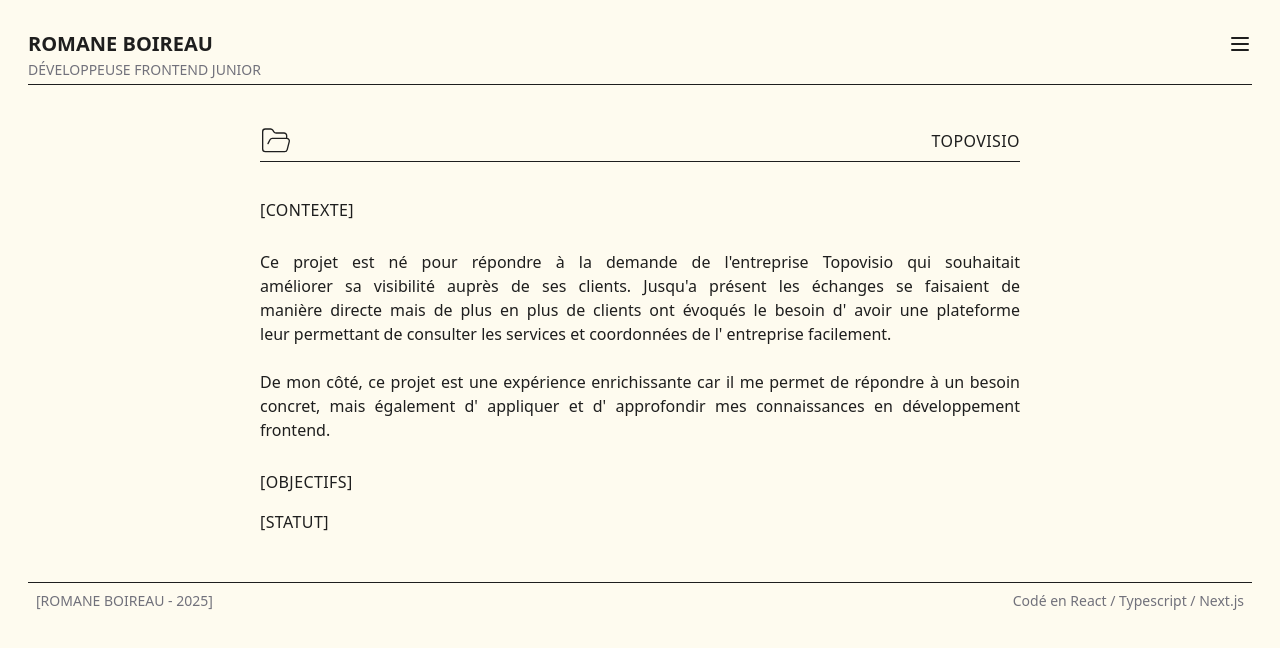
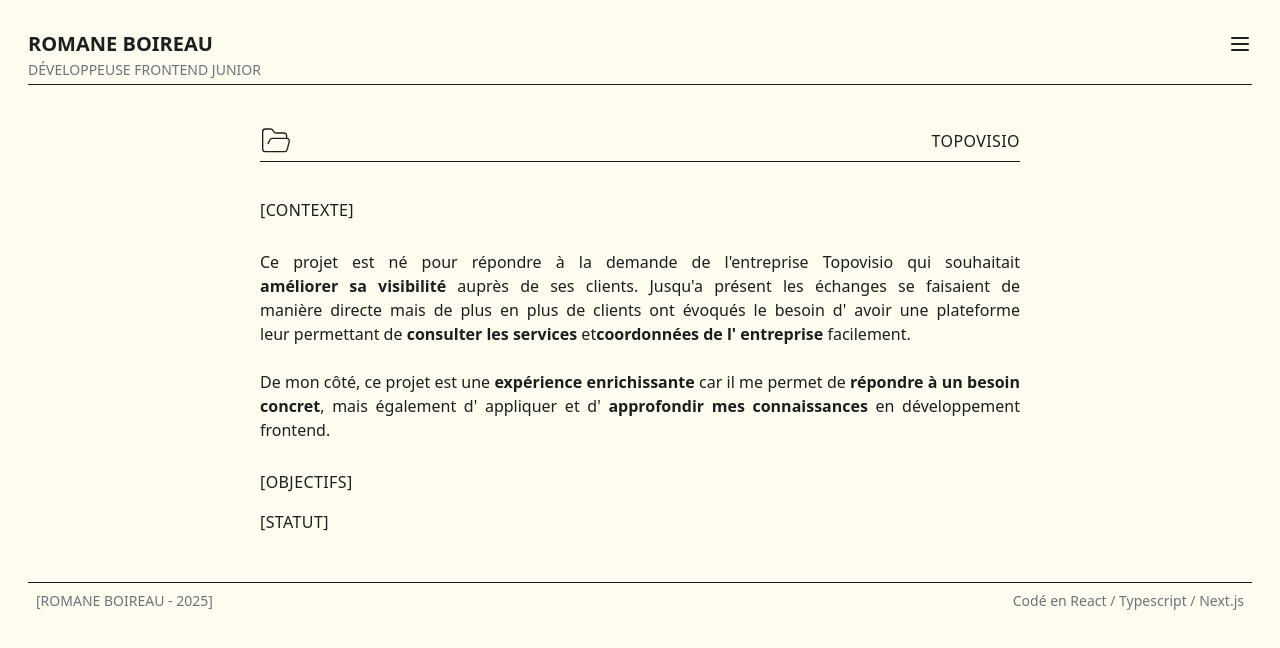
Before and after one commit to aanatema/portfolio-v2, a Next.js app: page /topovisioPage in a window 1280 px wide. Shown: the top 648 px of the page. Built offline with nearby package versions, Linux system fonts and the light colour scheme.

Commit message:
add keywords

```diff
--- a/src/app/topovisioPage/page.tsx
+++ b/src/app/topovisioPage/page.tsx
@@ -34,21 +34,34 @@ export default function TopovisioPage() {
 								<p>
 									Ce projet est né pour répondre à la demande
 									de l&apos;entreprise Topovisio qui
-									souhaitait améliorer sa visibilité auprès de
-									ses clients. Jusqu&apos;a présent les
-									échanges se faisaient de manière directe
+									souhaitait{" "}
+									<strong>améliorer sa visibilité</strong>{" "}
+									auprès de ses clients. Jusqu&apos;a présent
+									les échanges se faisaient de manière directe
 									mais de plus en plus de clients ont évoqués
 									le besoin d&apos; avoir une plateforme leur
-									permettant de consulter les services et
-									coordonnées de l&apos; entreprise
+									permettant de{" "}
+									<strong>consulter les services</strong> et
+									<strong>
+										coordonnées de l&apos; entreprise
+									</strong>{" "}
 									facilement.
 									<br />
 									<br />
-									De mon côté, ce projet est une expérience
-									enrichissante car il me permet de répondre à
-									un besoin concret, mais également d&apos;
-									appliquer et d&apos; approfondir mes
-									connaissances en développement frontend.
+									De mon côté, ce projet est une{" "}
+									<strong>
+										expérience enrichissante
+									</strong>{" "}
+									car il me permet de{" "}
+									<strong>
+										répondre à un besoin concret
+									</strong>
+									, mais également d&apos; appliquer et
+									d&apos;{" "}
+									<strong>
+										approfondir mes connaissances
+									</strong>{" "}
+									en développement frontend.
 								</p>
 
 								{/* <section className='flex justify-end'>
@@ -72,17 +85,21 @@ export default function TopovisioPage() {
 							</AccordionTrigger>
 							<AccordionContent className='flex flex-col text-balance'>
 								<p>
-									Le but du projet est de concevoir un site
-									vitrine clair, moderne et professionnel afin
-									de présenter l’activité et les services de
-									topographie proposés. Il donne accès
+									Le but du projet est de{" "}
+									<strong>concevoir un site vitrine</strong>{" "}
+									clair, moderne et professionnel afin de{" "}
+									<strong>
+										présenter l’activité et les services
+									</strong>{" "}
+									de topographie proposés. Il donne accès
 									facilement aux coordonnées et moyens de
 									contact, améliore la visibilité et la
 									crédibilité de l’entreprise.
 									<br />
-									Ce projet offre une base claire et solide
-									qui permettra l&apos; évolution du site en
-									même temps que le développement de l&apos;
+									Ce projet offre une{" "}
+									<strong> base claire et solide</strong> qui
+									permettra l&apos; évolution du site en même
+									temps que le développement de l&apos;
 									entreprise.
 								</p>
 								<div className='mt-5 mb-5 flex flex-col gap-4'>
@@ -111,12 +128,18 @@ export default function TopovisioPage() {
 							</AccordionTrigger>
 							<AccordionContent className='flex flex-col text-balance'>
 								<p>
-									Le projet Topovisio est actuellement en
-									phase de conception. Une première étape de
-									recherche et d’échanges avec le
-									commanditaire a déjà eu lieu, ce qui a
-									permis de préciser les besoins et d’orienter
-									les choix techniques.
+									Le projet Topovisio est actuellement en{" "}
+									<strong>phase de conception</strong>.
+									<br />
+									Une première étape de recherche et
+									d’échanges avec le commanditaire a déjà eu
+									lieu, ce qui a permis de{" "}
+									<strong>préciser les besoins</strong> et
+									d&apos;
+									<strong>
+										orienter les choix techniques
+									</strong>
+									.
 									<br />
 									La charte graphique a été validée et
 									l&apos;élaboration des maquettes est
```
